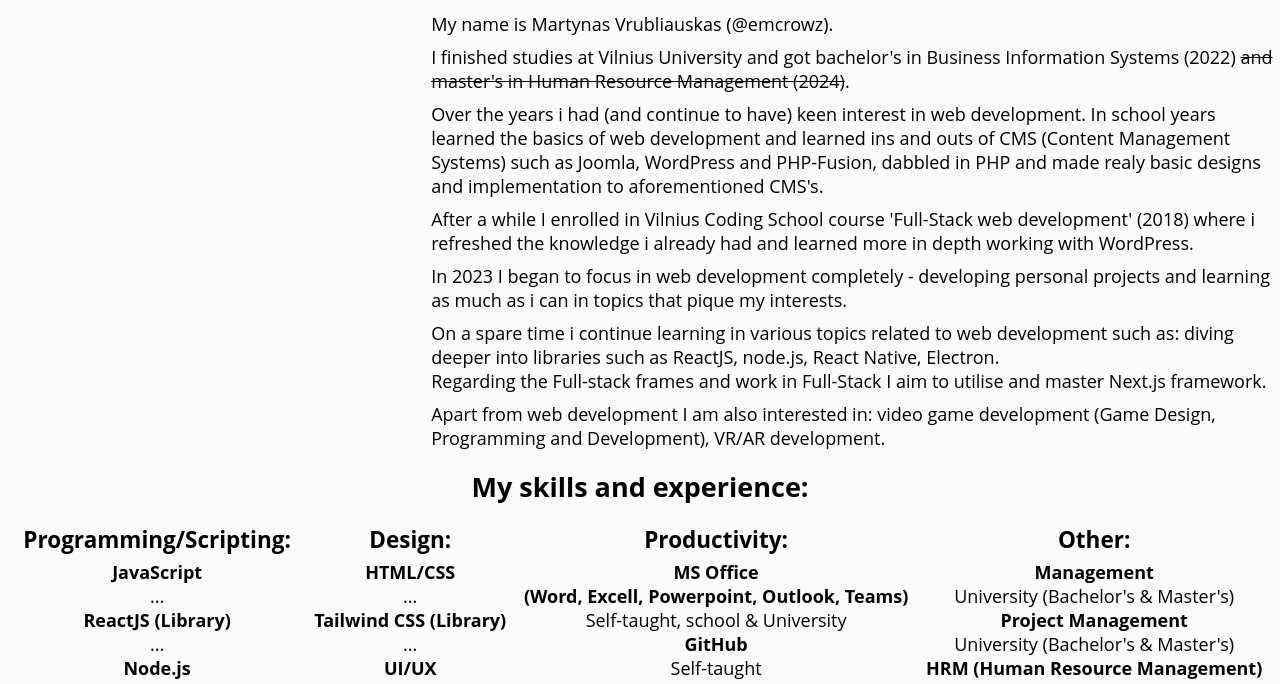
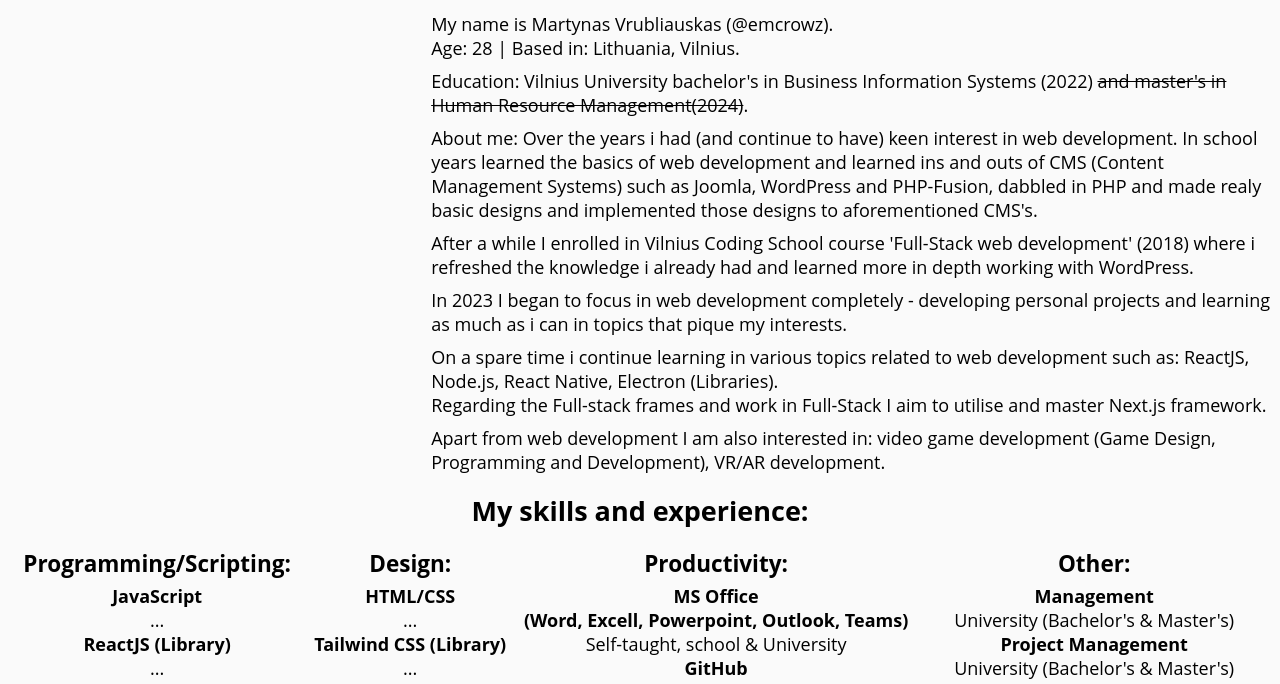
Before and after one commit to Emcrowz/Emcrowz.github.io, a plain HTML site: page index.html in a window 1280 px wide. Shown: the part 100-784 px from the top of the page. Drawn offline with Linux system fonts and the light colour scheme.

Commit message:
Slight changes

```diff
--- a/index.html
+++ b/index.html
@@ -43,21 +43,21 @@
     <div id="profile-desc">
       <h1>Hello!</h1>
       <p>
-        My name is Martynas Vrubliauskas (@emcrowz).</p>
-      <p>I finished studies at Vilnius University and got bachelor's
-        in Business Information Systems (2022) <del> and master's in Human Resource Management
-          (2024)</del>.</p>
-      <p>Over the years i had (and continue to have)
+        My name is Martynas Vrubliauskas (@emcrowz).<br />
+        Age: 28 | Based in: Lithuania, Vilnius.</p>
+      <p>Education: Vilnius University bachelor's
+        in Business Information Systems (2022) <del>and master's in Human Resource Management(2024)</del>.</p>
+      <p>About me: Over the years i had (and continue to have)
         keen interest in web development. In school years learned the basics of web development and learned ins and
         outs of CMS (Content Management Systems) such as Joomla, WordPress and PHP-Fusion, dabbled in PHP and made
-        realy basic designs and implementation to aforementioned CMS's.</p>
+        realy basic designs and implemented those designs to aforementioned CMS's.</p>
       <p>After a while I enrolled in Vilnius
         Coding School course 'Full-Stack web development' (2018) where i refreshed the knowledge i already had and
         learned more in depth working with WordPress.</p>
       <p>In 2023 I began to focus in web development completely - developing personal projects and learning as much as
         i can in topics that pique my interests.</p>
-      <p>On a spare time i continue learning in various topics related to web development such as: diving deeper into
-        libraries such as ReactJS, node.js, React Native, Electron.<br />Regarding the Full-stack frames and work in
+      <p>On a spare time i continue learning in various topics related to web development such as: ReactJS, Node.js,
+        React Native, Electron (Libraries).<br />Regarding the Full-stack frames and work in
         Full-Stack I aim to utilise and master Next.js framework.</p>
       <p>Apart from web development I am also interested
         in: video game development (Game
@@ -252,12 +252,12 @@
     <div id="copyright">
       <p>&copy; 2023 Martynas Vrubliauskas. All rights reserved.</p>
       <a href="#about">Back to top of the page</a>
-      <p>??</p>
+      <span id="time"></span>
     </div>
   </footer>
 
   <!-- Scripts -->
-  <!-- <script src="scripts/script.js"></script> -->
+  <script type="text/javascript" src="scripts/portfolioManager.js"></script>
   <!-- <script type="text/javascript" src="scripts/translate.js"></script> -->
 </body>
 
--- /dev/null
+++ b/scripts/portfolioManager.js
@@ -0,0 +1,3 @@
+//Date showing. Nothing special.
+const timeNow = new Date().toLocaleDateString();
+document.getElementById("time").innerHTML = timeNow;
```
Also changed, not shown: scripts/script.js (deleted).
